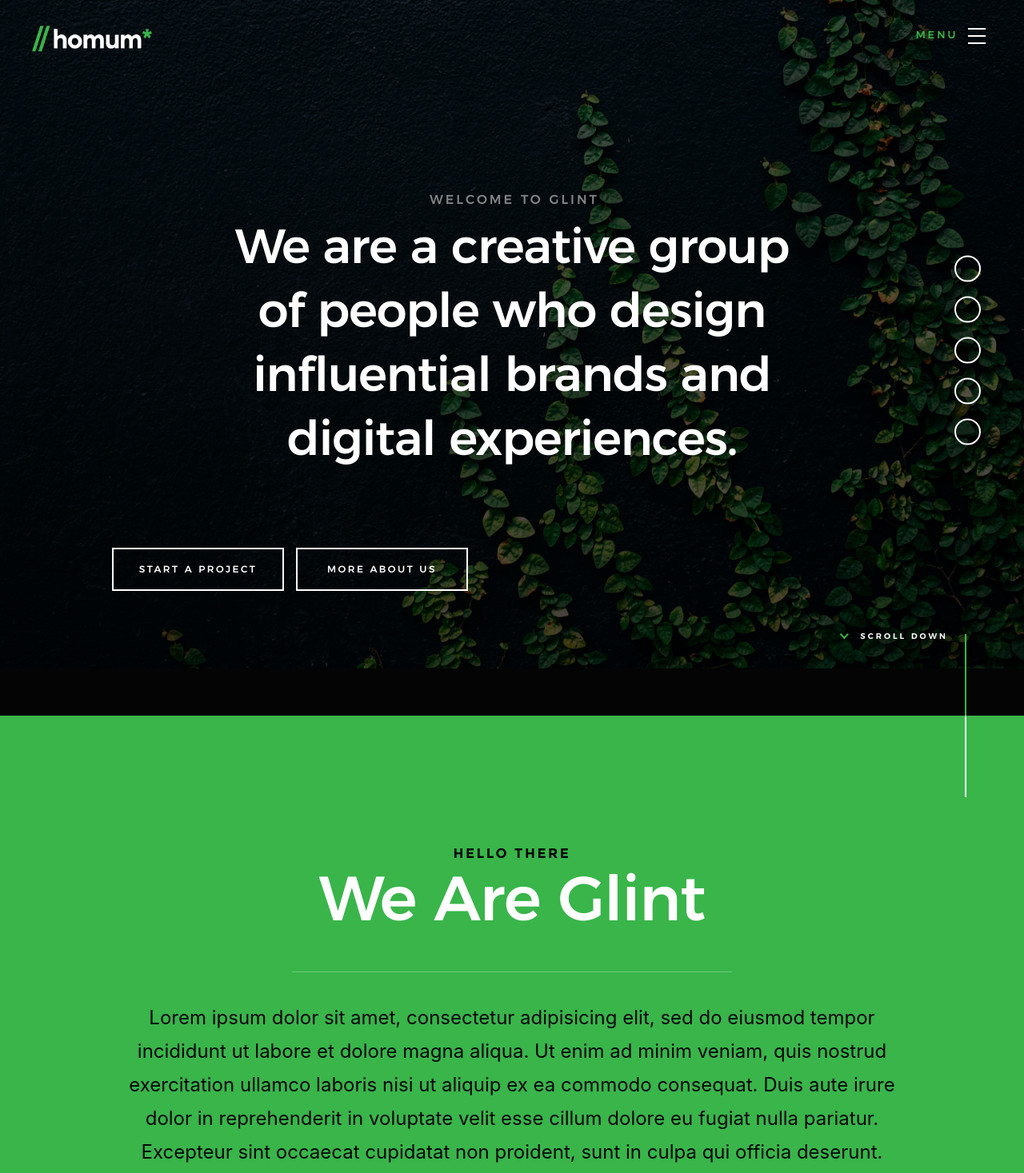
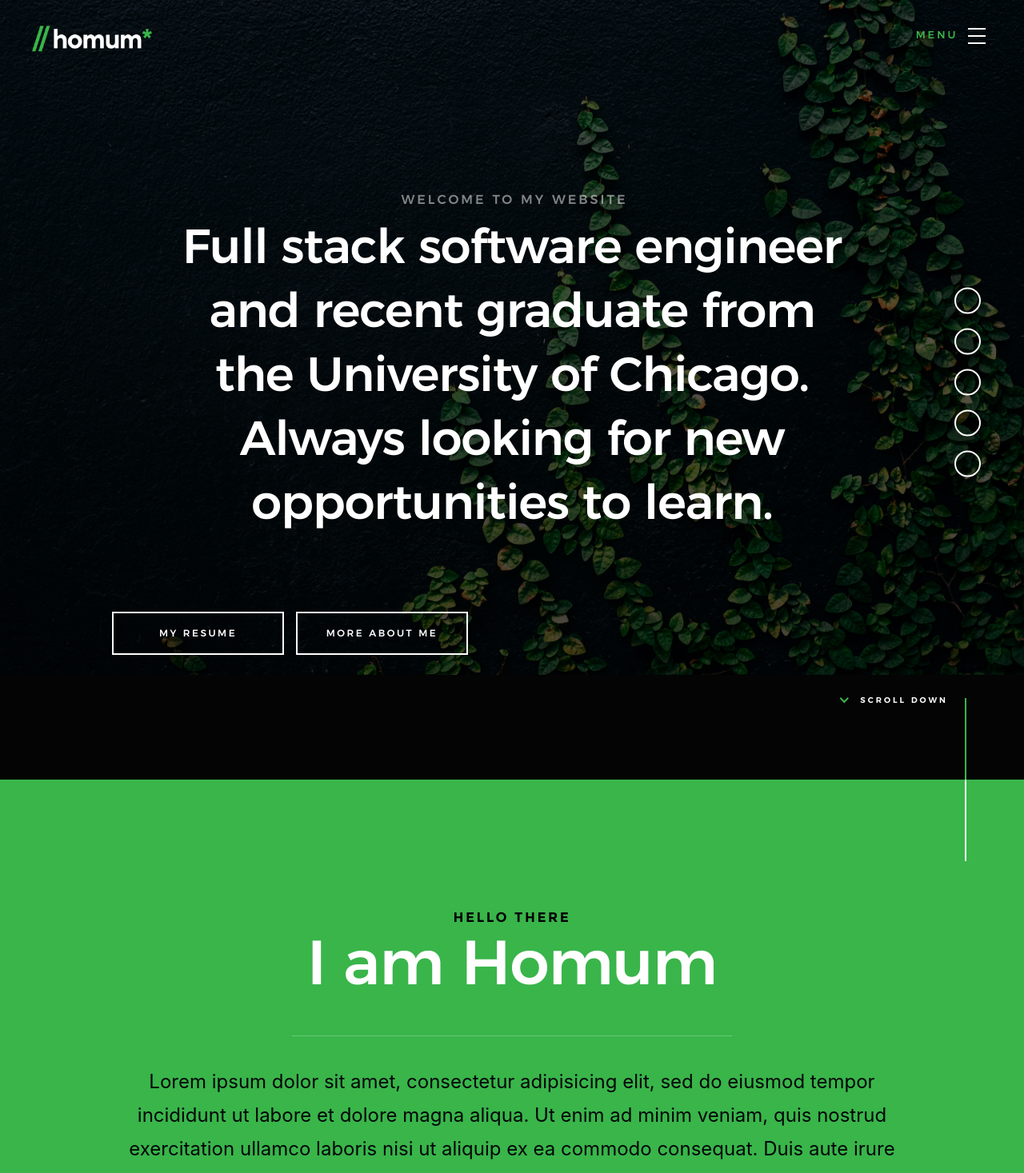
Before and after one commit to hahsan95/portfolio-website, a React (Create React App) app: page / in a window 1280 px wide. Shown: the top 1467 px of the page at 80% size. Built offline with nearby package versions, Linux system fonts and the light colour scheme; some icons are missing.

Commit message:
made small changes, added my name and logos, tweaked icon sizes, corrected copyright date

```diff
--- a/public/css/main.css
+++ b/public/css/main.css
@@ -2764,7 +2764,8 @@ html.no-csstransitions .home-content__main {
 }
 
 .clients__slide {
-    display: block;
+    display: inline-block;
+    width: 200px;
     opacity: .55;
     padding: 1.5rem 2.8rem;
     -webkit-transition: opacity 0.5s ease-in-out;
--- a/src/components/About/About.js
+++ b/src/components/About/About.js
@@ -8,7 +8,7 @@ export default class About extends Component {
         <div className="row section-header has-bottom-sep" data-aos="fade-up">
           <div className="col-full">
             <h3 className="subhead subhead--dark">Hello There</h3>
-            <h1 className="display-1 display-1--light">We Are Glint</h1>
+            <h1 className="display-1 display-1--light">I am Homum</h1>
           </div>
         </div>
         <div className="row about-desc" data-aos="fade-up">
--- a/src/components/Clients/Clients.js
+++ b/src/components/Clients/Clients.js
@@ -9,7 +9,7 @@ export default class Clients extends Component
         <div className="row section-header" data-aos="fade-up">
           <div className="col-full">
             <h3 className="subhead">Our Clients</h3>
-            <h1 className="display-2">Glint has been honored to
+            <h1 className="display-2">Homum has been honored to
               partner up with these clients</h1>
           </div>
         </div>
--- a/src/components/Footer/Footer.js
+++ b/src/components/Footer/Footer.js
@@ -2,6 +2,11 @@ import React, { Component } from 'react';
 
 export default class Contact extends Component
     {
+
+      constructor() {
+        super()
+        this.thisYear = new Date().getFullYear().toString();
+      }
 
     render() {
       return (
@@ -26,7 +31,7 @@ export default class Contact extends Component
         <div className="row footer-bottom">
           <div className="col-twelve">
             <div className="copyright">
-              <span>© Copyright Glint 2017</span>
+              <span>© Copyright Homum Ahsan {this.thisYear}</span>
               <span>Site Template by <a href="https://www.colorlib.com/">Colorlib</a></span>
             </div>
             <div className="go-top">
--- a/src/components/Home/Home.js
+++ b/src/components/Home/Home.js
@@ -10,19 +10,20 @@ export default class Home extends Component
         <div className="shadow-overlay" />
         <div className="home-content">
           <div className="row home-content__main">
-            <h3>Welcome to Glint</h3>
+            <h3>Welcome to my website</h3>
             <h1>
-              We are a creative group <br />
-              of people who design <br />
-              influential brands and <br />
-              digital experiences.
+            Full stack software engineer <br />
+            and recent graduate from <br />
+            the University of Chicago. <br />
+            Always looking for new <br />
+            opportunities to learn.
             </h1>
             <div className="home-content__buttons">
               <a href="#contact" className="smoothscroll btn btn--stroke">
-                Start a Project
+                My Resume
               </a>
               <a href="index.html#about" className="smoothscroll btn btn--stroke">
-                More About Us
+                More About Me
               </a>
             </div>
           </div>
```
